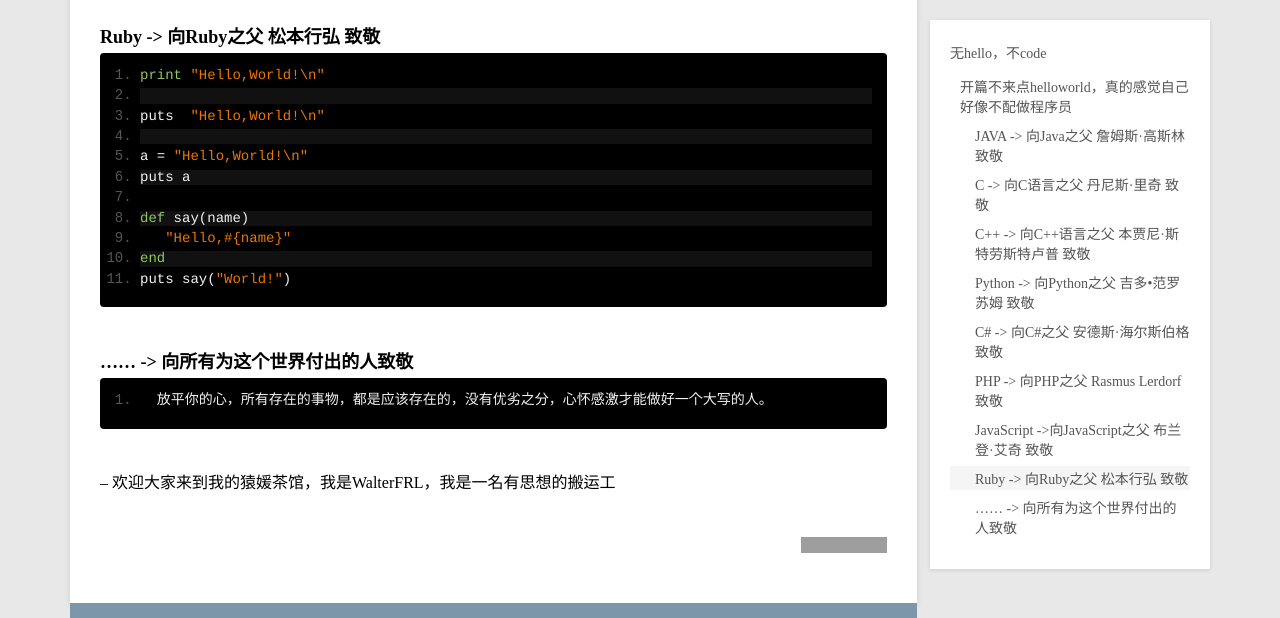
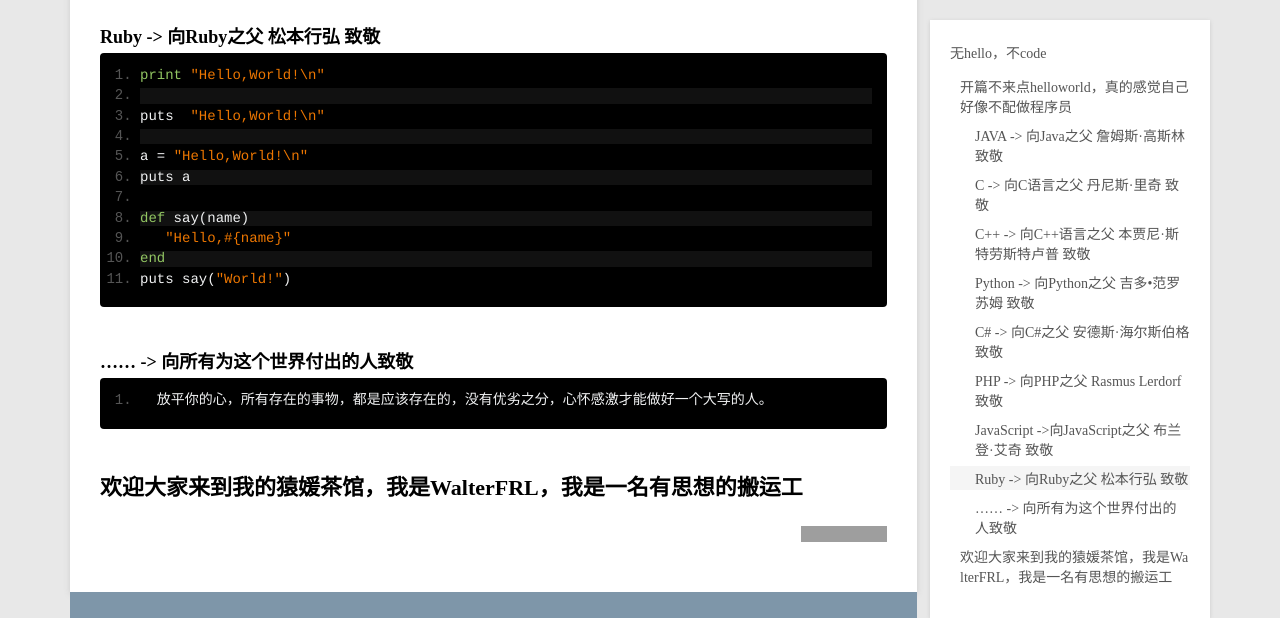
Before and after one commit to FRL1994/FRL1994.github.io, a Jekyll site: the page built from _posts/coding/2016-06-17-HelloWorld.md, in a window 1280 px wide and 900 px high, scrolled down 1977 px, cut to the strip 0-618 px from the top of the window. Built offline with Jekyll 4.4.1, drawn with Linux system fonts in a browser that asks for light colours; grey boxes are pictures that could not be loaded.

Commit message:
Update 2016-06-17-HelloWorld.md

````diff
--- a/_posts/coding/2016-06-17-HelloWorld.md
+++ b/_posts/coding/2016-06-17-HelloWorld.md
@@ -103,4 +103,4 @@
   放平你的心，所有存在的事物，都是应该存在的，没有优劣之分，心怀感激才能做好一个大写的人。
 ```
 
--- 欢迎大家来到我的猿媛茶馆，我是WalterFRL，我是一名有思想的搬运工
+## 欢迎大家来到我的猿媛茶馆，我是WalterFRL，我是一名有思想的搬运工
````
